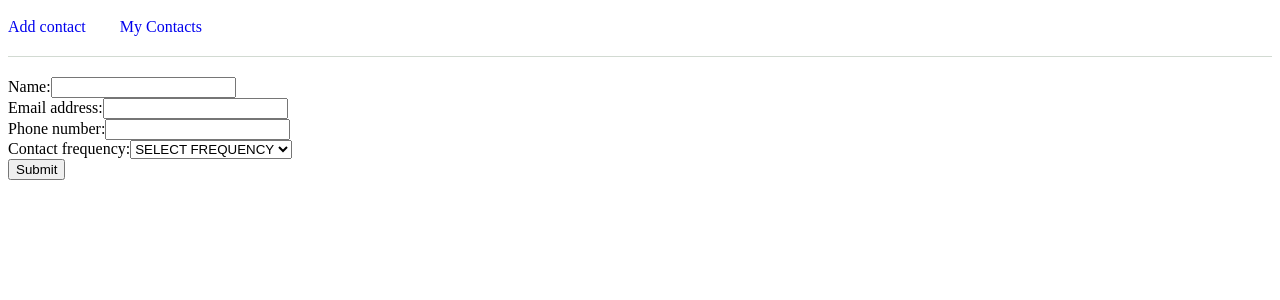
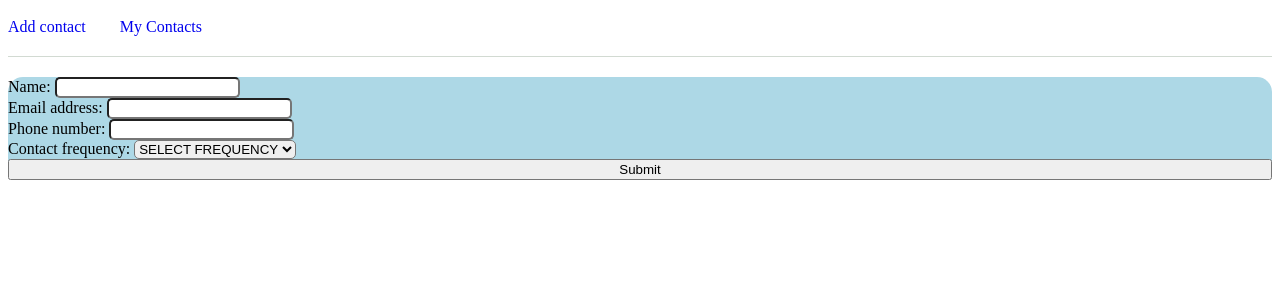
Before and after one commit to jaredgreene1/SayHey, a React app: page /contactform in a window 1280 px wide. Shown: the top 300 px of the page. Built offline with nearby package versions, Linux system fonts and the light colour scheme; the HTML template or start-up script is replaced by a standard one.

Commit message:
Style contact input form

```diff
--- a/package.json
+++ b/package.json
@@ -32,7 +32,9 @@
     "react-router": "^4.2.0",
     "react-router-dom": "^4.2.2",
     "time-uuid": "^1.0.0",
-    "webpack": "^3.10.0",
+    "webpack": "^3.10.0"
+  },
+  "devDependencies": {
     "webpack-dev-middleware": "^2.0.4"
   }
 }
--- a/src/ContactInput.js
+++ b/src/ContactInput.js
@@ -1,15 +1,20 @@
 import React from 'react';
 import axios from 'axios';
 
-import ContactCard from './ContactCard';
+
+const contactFormStyle = {
+  display: "flex",
+  flexDirection: "column",
+  padding: "10",
+  maxWidth: "500",
+  backgroundColor: "lightblue",
+  borderRadius: "15px"
+}
 
 
-const contactListStyle = {
-  display: "flex",
-  flexWrap: "wrap"
+const inputStyle = {padding: "4"}
 
-}
-
+const inputBoxStyle = {borderRadius: "5px"}
 
 class ContactInput extends React.Component {
   constructor(props) {
@@ -71,33 +76,42 @@ class ContactInput extends React.Component {
 
   render() {
     return (
-      <div>
-        <form onSubmit={this.handleSubmit}>
-          <label> Name:
-            <input name="name" type="text"
+      <form onSubmit={this.handleSubmit} style={contactFormStyle}>
+        <div style={inputStyle}>
+          <label> Name: </label>
+          <input name="name"
+            type="text"
             value={this.state.contactInfo['name']}
-              onChange={this.handleChange}/>
-          </label>
-          <br />
+            onChange={this.handleChange}
+            style={inputBoxStyle}/>
+        </div>
 
-          <label> Email address:
-            <input name="email" type="text"
+        <div style={inputStyle}>
+          <label> Email address: </label>
+          <input name="email"
+            type="text"
             value={this.state.contactInfo['email']}
-              onChange={this.handleChange}/>
-          </label>
-          <br />
+            onChange={this.handleChange}
+            style={inputBoxStyle}/>
+        </div>
 
-          <label> Phone number:
-            <input name="phoneNumber" type="tel"
+        <div style={inputStyle}>
+          <label> Phone number: </label>
+          <input name="phoneNumber"
+            type="tel"
             value={this.state.contactInfo['phoneNumber']}
-              onChange={this.handleChange}/>
-          </label>
-          <br />
+            onChange={this.handleChange}
+            style={inputBoxStyle}/>
+        </div>
 
-          <label> Contact frequency:
-            <select name="contactFrequency" type="select"
+
+        <div style={inputStyle}>
+          <label> Contact frequency: </label>
+          <select name="contactFrequency"
+            type="select"
             value={this.state.contactInfo['contactFrequency'] || 'undefined'}
-            onChange={this.handleChange}>
+            onChange={this.handleChange}
+            style={inputBoxStyle}>
             <option value='undefined'> SELECT FREQUENCY </option>
             <option value='weekly'> weekly </option>
             <option value='monthly'> monthly </option>
@@ -105,13 +119,11 @@ class ContactInput extends React.Component {
             <option value='semi-annually'> semi-annually </option>
             <option value='annually'> annually </option>
           </select>
-          </label>
-          <br />
+        </ div>
 
 
         <input type="submit" value="Submit" />
       </form>
-      </div>
     );
   }
 }
```
Lines whose indentation alone changed are shown as unchanged.
